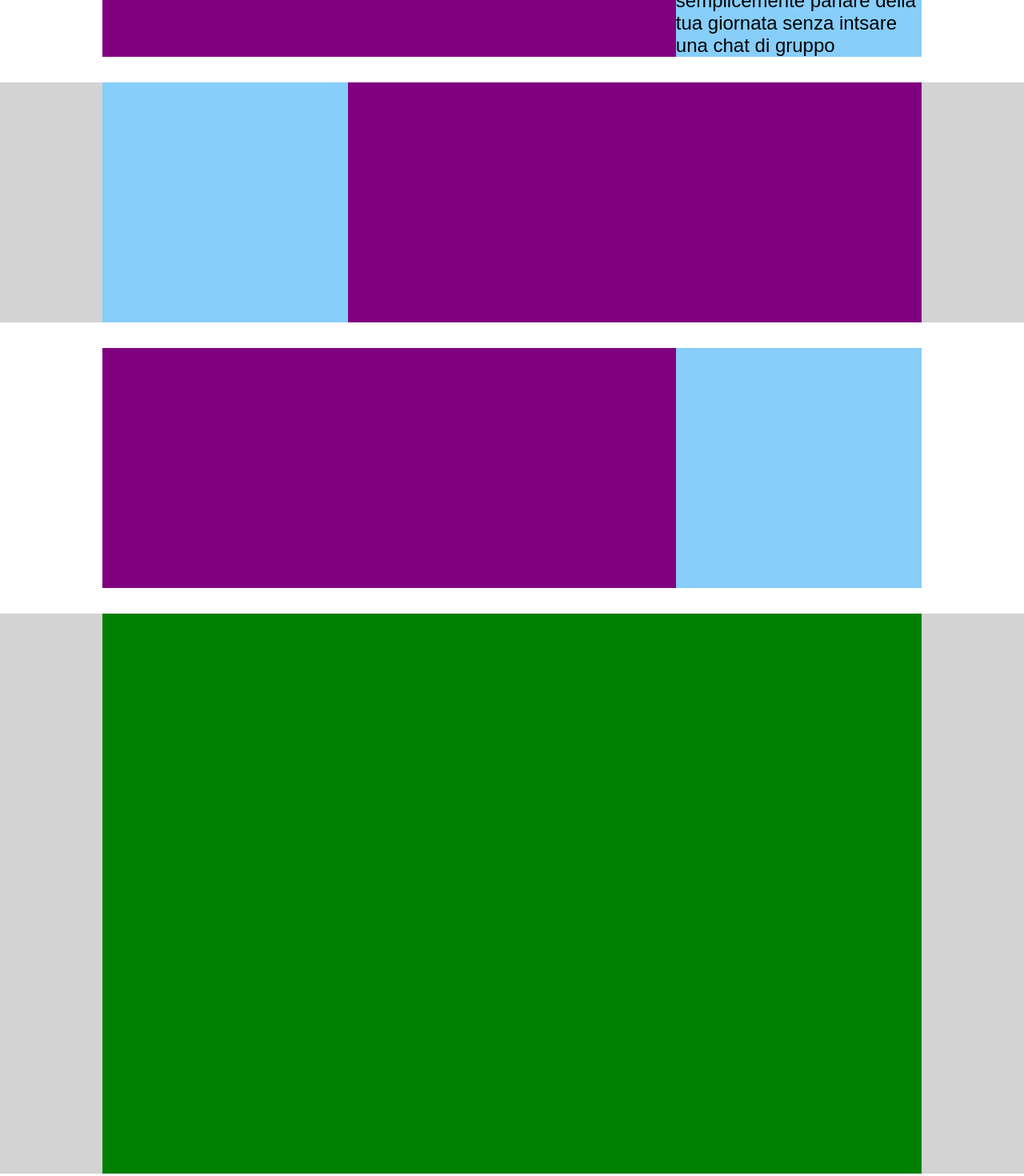
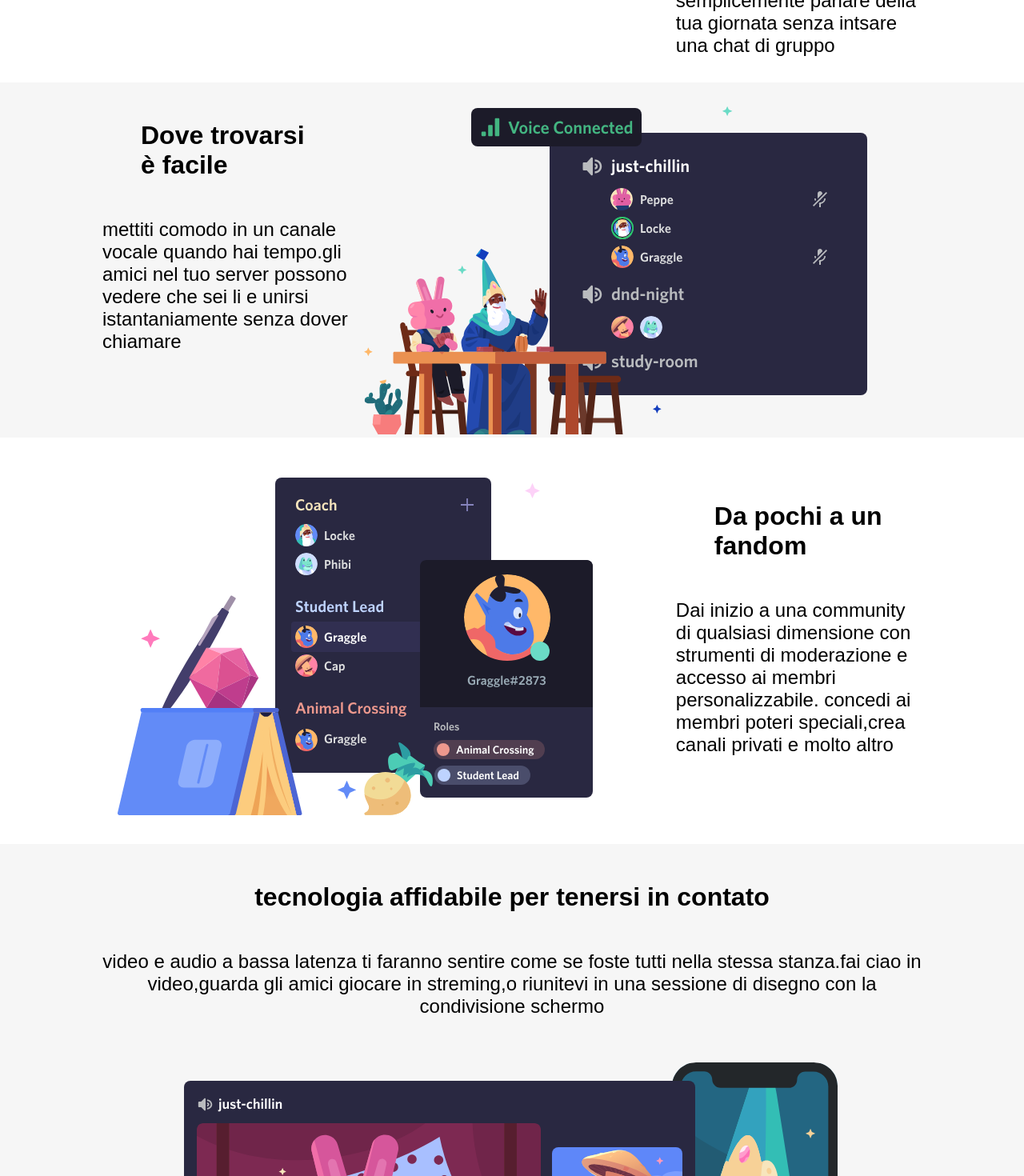
Before and after one commit to cesarecicolin/htmlcss-discord, a plain HTML site: page index.html in a window 1280 px wide. Shown: the part 1037-2507 px from the top of the page at 80% size. Drawn offline with Linux system fonts and the light colour scheme.

Commit message:
add:section

```diff
--- a/css/style.css
+++ b/css/style.css
@@ -143,21 +143,19 @@ li{
 /* section */
 
 .img{
-    /* Debug */
-    background-color: purple;
-   min-height: 300px;
+
+
     width: 70%;
 }
 
 .text{
-    /* Debug */
-    background-color: lightskyblue;
+
     width: 30%;
 }
 
 .back-grey{
     /* Debug */
-    background-color: lightgray;
+    background-color: #f6f6f6;
     /* padding: 2rem; */
 
 
@@ -167,8 +165,8 @@ li{
 
 .green-block{
     /* Debug */
-    min-height: 700px;
-    background-color: green;
+    /* min-height: 700px;
+    background-color: green; */
 
 
 }
--- a/index.html
+++ b/index.html
@@ -63,22 +63,30 @@
          <!-- 4block -->
             <div class="wrapper container">
 
-                <div class="text"></div>
-                <div class=" img "></div>
+                <div class="text">
+                    <h2 class="title">Dove trovarsi è facile</h2>
+                    <p class="generic-font">mettiti comodo in un canale vocale quando hai tempo.gli amici nel tuo server possono vedere che sei li e unirsi istantaniamente senza dover chiamare</p>
+                </div>
+                <div class=" img "><img src="img/item2.svg" alt=""></div>
             </div>
         </section>
 
         <!-- 5BLOCK -->
         <div class="wrapper container">
 
-            <div class="img"></div>
-            <div class="text"></div>
+            <div class="img"><img src="img/item3.svg" alt=""></div>
+            <div class="text">
+                <h2 class="title">Da pochi a un fandom</h2>
+                <p class="generic-font">Dai inizio a una community di qualsiasi dimensione con strumenti di moderazione e accesso ai membri personalizzabile. concedi ai membri poteri speciali,crea canali privati e molto altro</p>
+            </div>
         </div>
 
         <!-- big-block -->
-        <section class="back-grey margin"  >
+        <section class="back-grey margin text-center"  >
             <div class="container">
-                <div class="green-block"></div>
+               <h2 class="title">tecnologia affidabile per tenersi in contato</h2>
+               <p class="generic-font">video e audio a bassa latenza ti faranno sentire come se foste tutti nella stessa stanza.fai ciao in video,guarda gli amici giocare in streming,o riunitevi in una sessione di disegno con la condivisione schermo</p>
+                <div class="green-block"><img src="img/item4-big.svg" alt=""></div>
             </div>
         </section>
 
```
